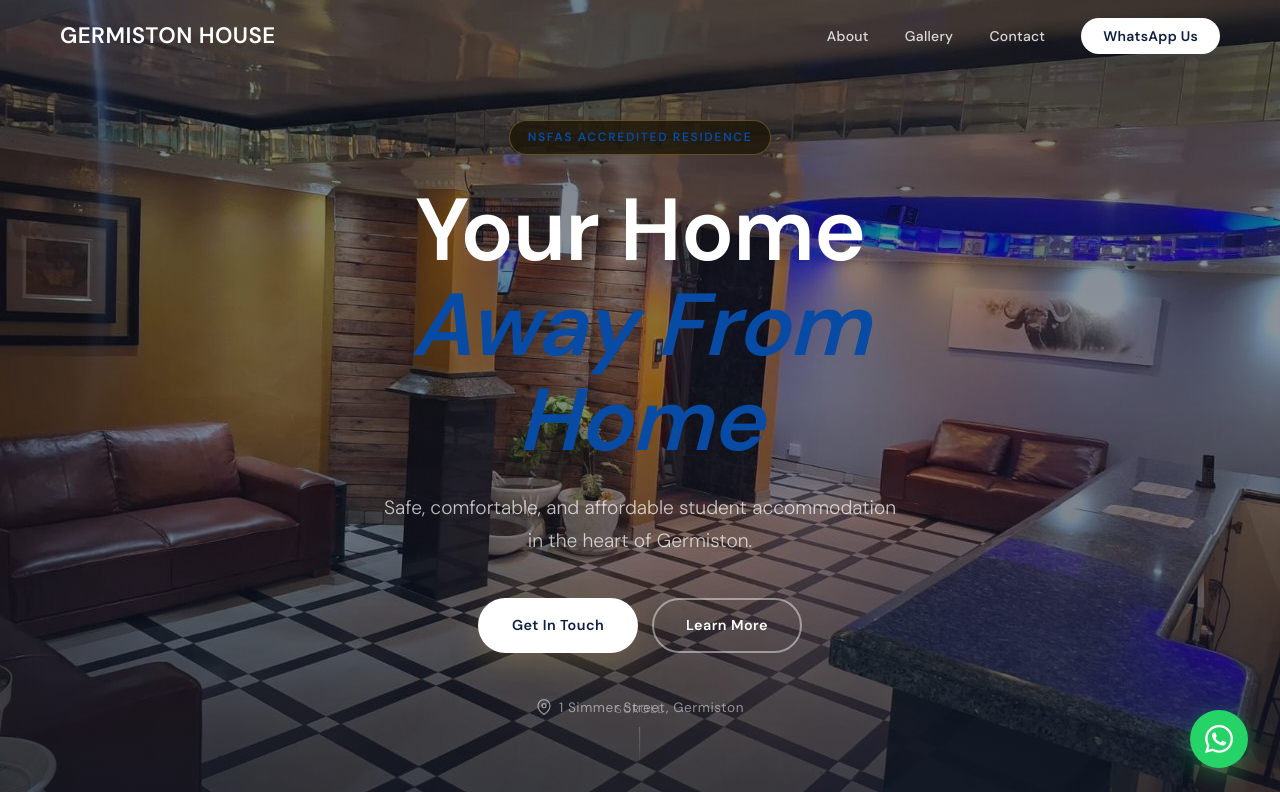
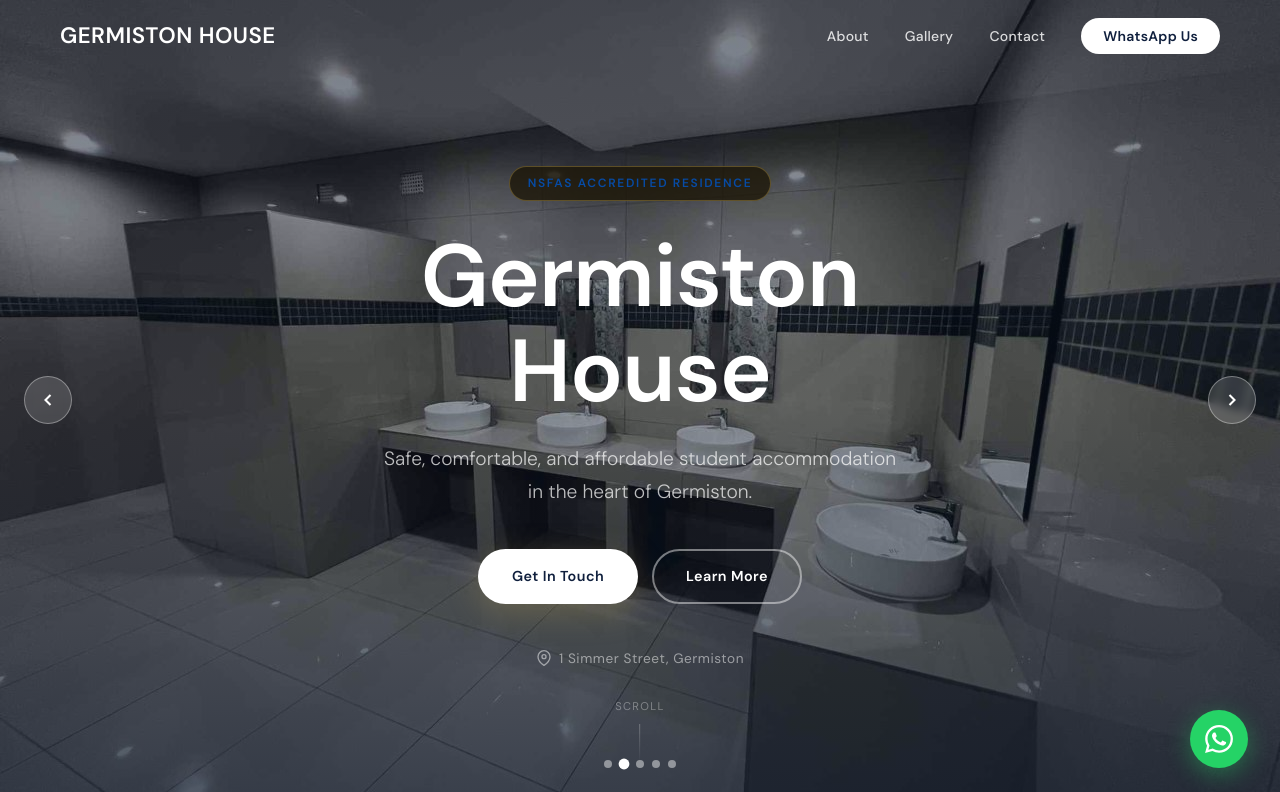
Before and after one commit to tyrellbaker71/Student-Res, a plain HTML site: page index.html in a window 1280 px wide. Shown: the top 792 px of the page. Drawn offline with Linux system fonts and the light colour scheme.

Commit message:
Update index.html

```diff
--- a/index.html
+++ b/index.html
@@ -8,6 +8,88 @@
   <link rel="preconnect" href="https://fonts.googleapis.com" />
   <link rel="preconnect" href="https://fonts.gstatic.com" crossorigin />
   <link href="https://fonts.googleapis.com/css2?family=Cormorant+Garamond:wght@400;500;600;700&family=DM+Sans:wght@300;400;500;600&display=swap" rel="stylesheet" />
+  <style>
+    /* ── Hero Slider ── */
+    .hero { position: relative; overflow: hidden; }
+
+    .hero-slider {
+      position: absolute;
+      inset: 0;
+      z-index: 0;
+    }
+
+    .hero-slide {
+      position: absolute;
+      inset: 0;
+      background-size: cover;
+      background-position: center;
+      opacity: 0;
+      transition: opacity 1s ease-in-out;
+    }
+
+    .hero-slide.active { opacity: 1; }
+
+    /* Remove old static bg image rule if present */
+    .hero-bg-img { display: none; }
+
+    /* Slider navigation buttons */
+    .slider-btn {
+      position: absolute;
+      top: 50%;
+      transform: translateY(-50%);
+      z-index: 10;
+      background: rgba(255,255,255,0.15);
+      border: 1px solid rgba(255,255,255,0.35);
+      color: #fff;
+      width: 48px;
+      height: 48px;
+      border-radius: 50%;
+      display: flex;
+      align-items: center;
+      justify-content: center;
+      cursor: pointer;
+      backdrop-filter: blur(4px);
+      transition: background 0.25s, transform 0.25s;
+    }
+
+    .slider-btn:hover {
+      background: rgba(255,255,255,0.28);
+      transform: translateY(-50%) scale(1.08);
+    }
+
+    .slider-btn--prev { left: 1.5rem; }
+    .slider-btn--next { right: 1.5rem; }
+
+    /* Dots */
+    .slider-dots {
+      position: absolute;
+      bottom: 2rem;
+      left: 50%;
+      transform: translateX(-50%);
+      z-index: 10;
+      display: flex;
+      gap: 0.5rem;
+    }
+
+    .slider-dot {
+      width: 8px;
+      height: 8px;
+      border-radius: 50%;
+      border: none;
+      background: rgba(255,255,255,0.45);
+      cursor: pointer;
+      transition: background 0.3s, transform 0.3s;
+      padding: 0;
+    }
+
+    .slider-dot.active {
+      background: #fff;
+      transform: scale(1.35);
+    }
+
+    /* Override hero-title to remove italic style from old markup */
+    .hero-title em { font-style: normal; }
+  </style>
 </head>
 <body>
 
@@ -29,14 +111,36 @@
   </nav>
 
   <section class="hero" id="home">
-    <img src="images/img1.JPG" alt="Germiston House" class="hero-bg-img" />
+    <!-- Image Slider -->
+    <div class="hero-slider">
+      <div class="hero-slide active" style="background-image: url('images/img1.JPG')"></div>
+      <div class="hero-slide" style="background-image: url('images/img2.JPG')"></div>
+      <div class="hero-slide" style="background-image: url('images/img3.JPG')"></div>
+      <div class="hero-slide" style="background-image: url('images/img4.JPG')"></div>
+      <div class="hero-slide" style="background-image: url('images/img5.JPG')"></div>
+    </div>
     <div class="hero-overlay"></div>
+
+    <!-- Slider Controls -->
+    <button class="slider-btn slider-btn--prev" id="sliderPrev" aria-label="Previous slide">
+      <svg width="20" height="20" viewBox="0 0 24 24" fill="none" stroke="currentColor" stroke-width="2.5"><polyline points="15 18 9 12 15 6"/></svg>
+    </button>
+    <button class="slider-btn slider-btn--next" id="sliderNext" aria-label="Next slide">
+      <svg width="20" height="20" viewBox="0 0 24 24" fill="none" stroke="currentColor" stroke-width="2.5"><polyline points="9 18 15 12 9 6"/></svg>
+    </button>
+
+    <!-- Slider Dots -->
+    <div class="slider-dots" id="sliderDots">
+      <button class="slider-dot active" data-index="0" aria-label="Slide 1"></button>
+      <button class="slider-dot" data-index="1" aria-label="Slide 2"></button>
+      <button class="slider-dot" data-index="2" aria-label="Slide 3"></button>
+      <button class="slider-dot" data-index="3" aria-label="Slide 4"></button>
+      <button class="slider-dot" data-index="4" aria-label="Slide 5"></button>
+    </div>
+
     <div class="hero-content">
       <div class="hero-badge">NSFAS Accredited Residence</div>
-      <h1 class="hero-title">
-        Your Home<br/>
-        <em>Away From Home</em>
-      </h1>
+      <h1 class="hero-title">Germiston House</h1>
       <p class="hero-tagline">Safe, comfortable, and affordable student accommodation<br/>in the heart of Germiston.</p>
       <div class="hero-actions">
         <a href="#contact" class="btn btn-primary">Get In Touch</a>
@@ -316,5 +420,46 @@
   </a>
 
   <script src="script.js"></script>
+  <script>
+    // ── Hero Image Slider ──
+    (function () {
+      const slides = document.querySelectorAll('.hero-slide');
+      const dots   = document.querySelectorAll('.slider-dot');
+      let current  = 0;
+      let timer;
+
+      function goTo(index) {
+        slides[current].classList.remove('active');
+        dots[current].classList.remove('active');
+        current = (index + slides.length) % slides.length;
+        slides[current].classList.add('active');
+        dots[current].classList.add('active');
+      }
+
+      function next() { goTo(current + 1); }
+      function prev() { goTo(current - 1); }
+
+      function startAuto() {
+        timer = setInterval(next, 5000);
+      }
+
+      function resetAuto() {
+        clearInterval(timer);
+        startAuto();
+      }
+
+      document.getElementById('sliderNext').addEventListener('click', () => { next(); resetAuto(); });
+      document.getElementById('sliderPrev').addEventListener('click', () => { prev(); resetAuto(); });
+
+      dots.forEach(dot => {
+        dot.addEventListener('click', () => {
+          goTo(parseInt(dot.dataset.index));
+          resetAuto();
+        });
+      });
+
+      startAuto();
+    })();
+  </script>
 </body>
 </html>
```
